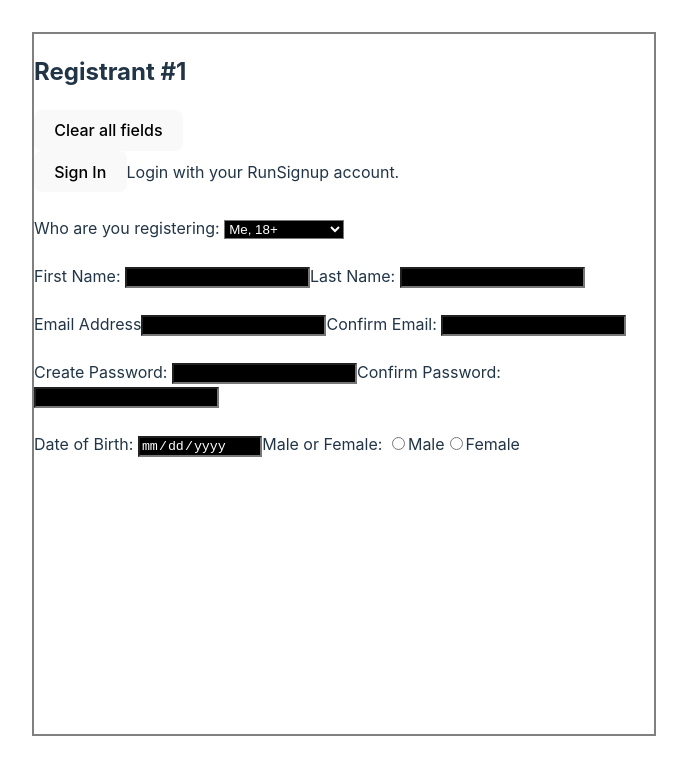
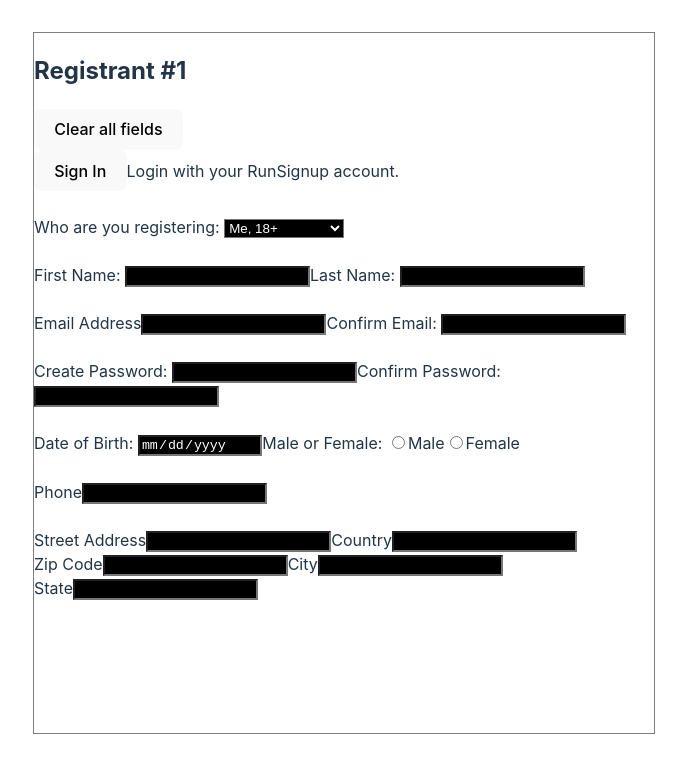
Before and after one commit to andersene2/RFF-Repetition, a React (Vite) app: page / in a window 1280 px wide. Shown: the top 774 px of the page, without its empty margins (296-983 px from the left). Built offline with nearby package versions, Linux system fonts and the light colour scheme.

Commit message:
Update App.jsx

```diff
--- a/src/App.jsx
+++ b/src/App.jsx
@@ -2,15 +2,29 @@ import { useState } from 'react'
 import './App.css'
 
 function App() {
-  const [count, setCount] = useState(0)
+  const [] = useState("")
+  const [firstName, setFirstName] = useState("")
+  const [lastName, setLastName] = useState("")
+  const [emailAddress, setEmailAdress] = useState("")
+  const [confirmEmail, setConfirmEmail] = useState("")
+  const [createPassword, setCreatePassword] = useState("")
+  const [DOB, setDOB] = useState("")
+  const [gender, setGender] = useState("")
+  const [phone, setPhone] = useState("")
+  const [streetAddress, setStreetAddress] = useState("")
+  const [country, setCountry] = useState("")
+  const [zipCode, setZipCode] = useState("")
+  const [city, setCity] = useState("")
+  const [state, setState] = useState("")
+
 
   return (
     <>
-    <div style={{ width:"620px", height:"700px", border:"2px solid gray"}}>
+    <div style={{ width:"620px", height:"700px", border:"1px solid gray"}}>
       <div className='formHead'>
         <h2 className='registrant-title'>Registrant #
         <span className='registrantNum'>1</span></h2>
-      <div >
+        <div>
           <button type="button">Clear all fields</button>
         </div>
       </div>
@@ -67,7 +81,33 @@ function App() {
           <input id="female" type="radio"
           name="answer" value="female" required></input>
           <label>Female</label>
+          <br></br>
+          <br></br>
+          <label>Phone</label>
+          <input></input>
       </div>
+      <br></br>
+      <div>
+        <label>Street Address</label>
+        <input></input>
+
+        <label>Country</label>
+        <input></input>
+
+        <br></br>
+
+        <label>Zip Code</label>
+        <input></input>
+
+        <label>City</label>
+        <input></input>
+
+        <br></br>
+
+        <label>State</label>
+        <input></input>
+      </div>
+
     </div>
     </>
   )
```
Lines whose indentation alone changed are shown as unchanged.
